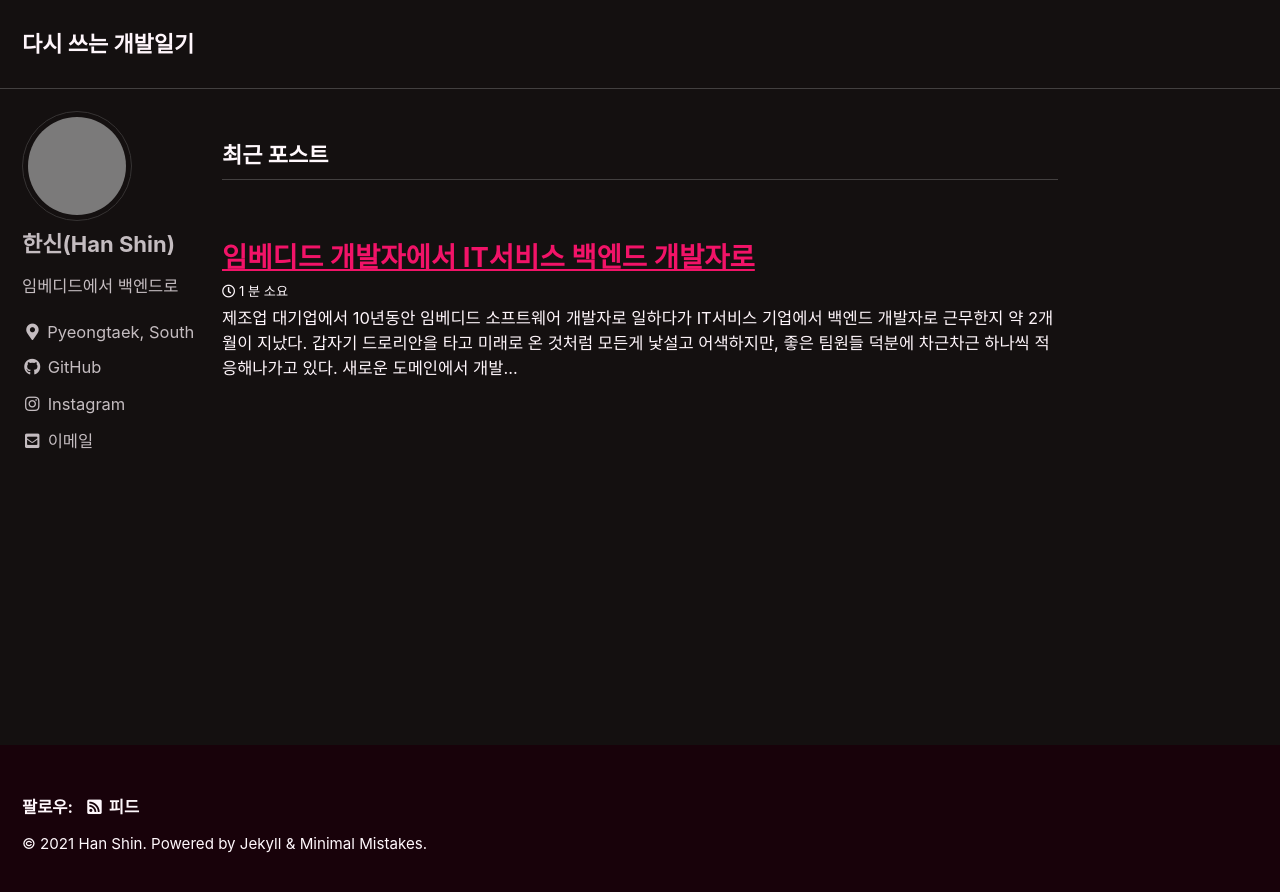
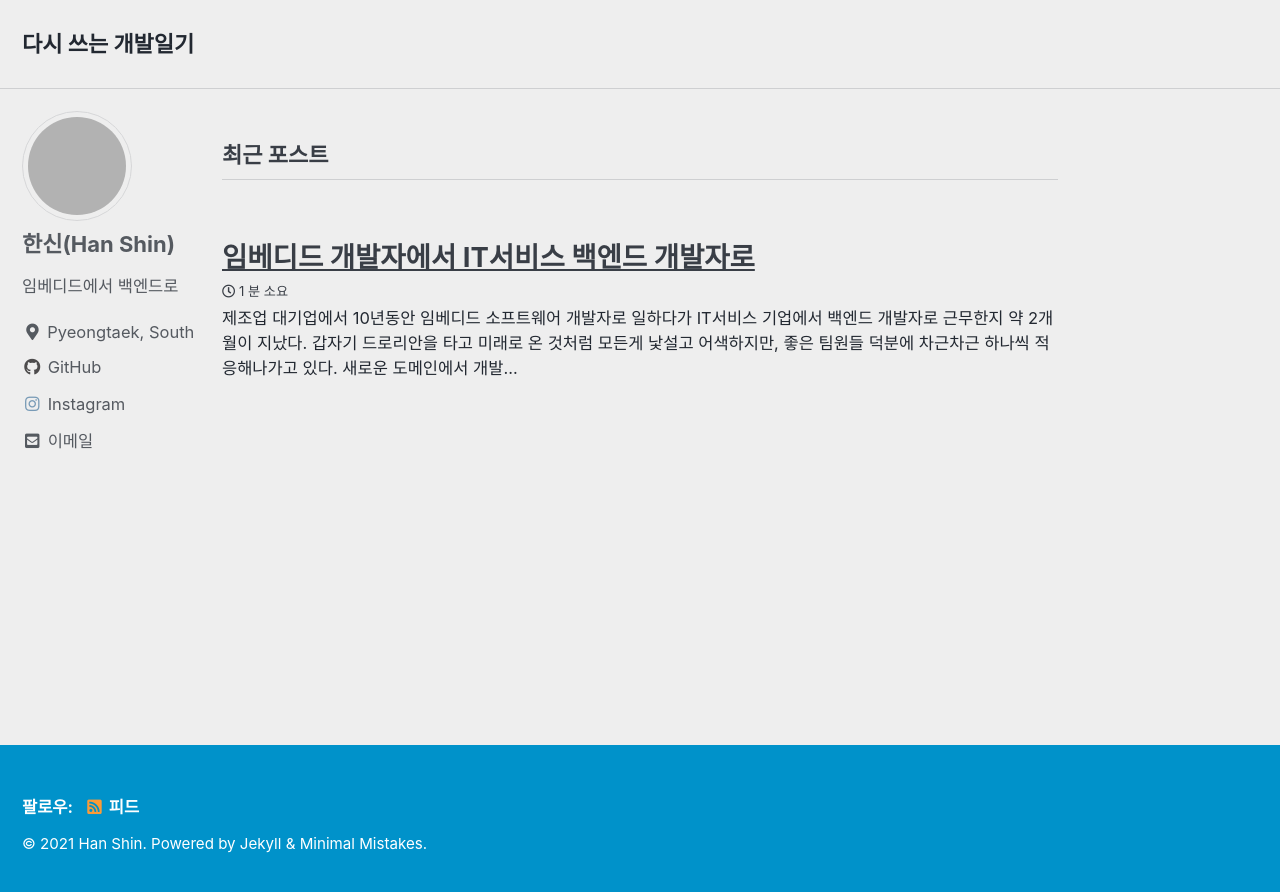
Before and after one commit to ha7sh17/ha7sh17.github.io, a Jekyll site: the page built from index.html, in a window 1280 px wide. Shown: the top 892 px of the page. Built offline with Jekyll 4.4.1, drawn with Linux system fonts in a browser that asks for light colours; cached includes are drawn as plain includes; the list of posts is cut into pages by our own code; grey boxes are pictures that could not be loaded.

Commit message:
skin air again

```diff
--- a/_config.yml
+++ b/_config.yml
@@ -12,7 +12,7 @@
 
 # theme                  : "minimal-mistakes-jekyll"
 remote_theme           : "mmistakes/minimal-mistakes"
-minimal_mistakes_skin    : "neon" #"default","air", "aqua", "contrast", "dark", "dirt", "neon", "mint", "plum", "sunrise"
+minimal_mistakes_skin    : "air" #"default","air", "aqua", "contrast", "dark", "dirt", "neon", "mint", "plum", "sunrise"
 
 # Site Settings
 locale                   : "ko-KR"
```
